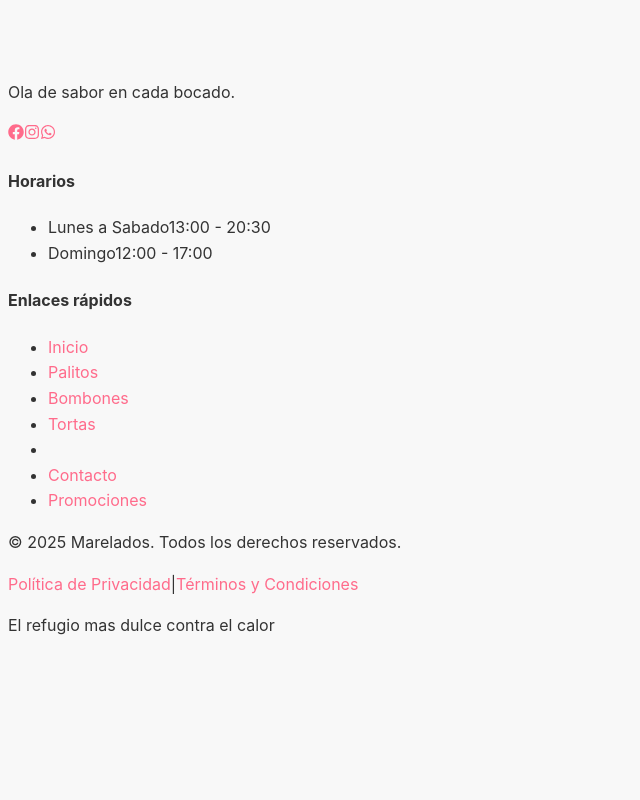
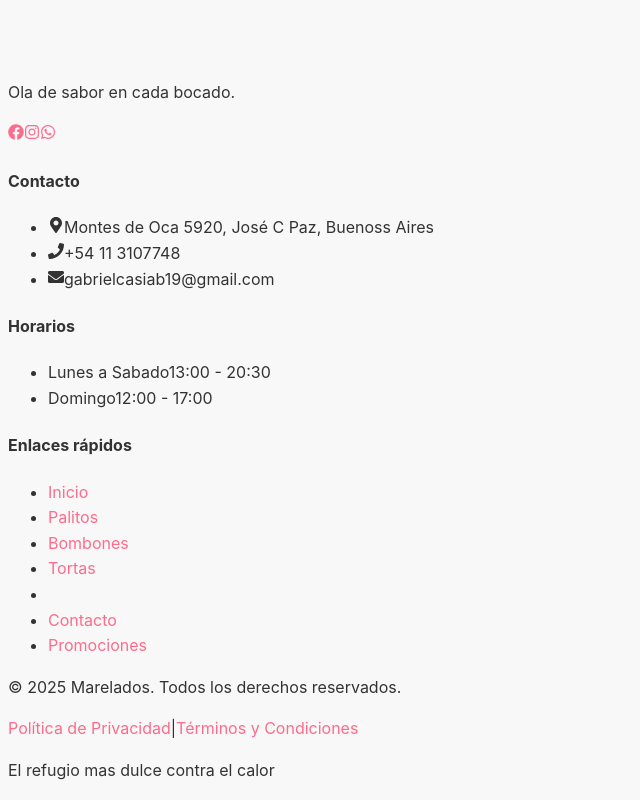
Before and after one commit to MatiCasiba/page-cream-marealdos, a React (Vite) app: page / in a window 1280 px wide. Shown: the part 1403-2203 px from the top of the page, without its empty margins (0-640 px from the left). Before the commit the page ends 2058 px from the top, so only its background shows below. Built offline with nearby package versions, Linux system fonts and the light colour scheme.

Commit message:
Desarollo del footer (contacto)

```diff
--- a/src/components/footer/Footer.jsx
+++ b/src/components/footer/Footer.jsx
@@ -1,4 +1,4 @@
-import { FaFacebook, FaInstagram, FaWhatsapp } from "react-icons/fa"
+import { FaEnvelope, FaFacebook, FaInstagram, FaMapMarkerAlt, FaPhone, FaWhatsapp } from "react-icons/fa"
 
 
 const Footer = () => {
@@ -32,6 +32,24 @@
               <FaWhatsapp className="social-icon" />
             </a>
           </div>
+        </div>
+
+        <div className="footer-section">
+          <h4 className="footer-subtitle">Contacto</h4>
+          <ul>
+            <li className="contact-item">
+              <FaMapMarkerAlt className="contact-icon" />
+              <span>Montes de Oca 5920, José C Paz, Buenoss Aires</span>
+            </li>
+            <li className="contact-item">
+              <FaPhone className="contact-icon" />
+              <span>+54 11 3107748</span>
+            </li>
+            <li className="contact-item">
+              <FaEnvelope className="contact-icon" />
+              <span>gabrielcasiab19@gmail.com</span>
+            </li>
+          </ul>
         </div>
 
         <div className="footer-section">
```
